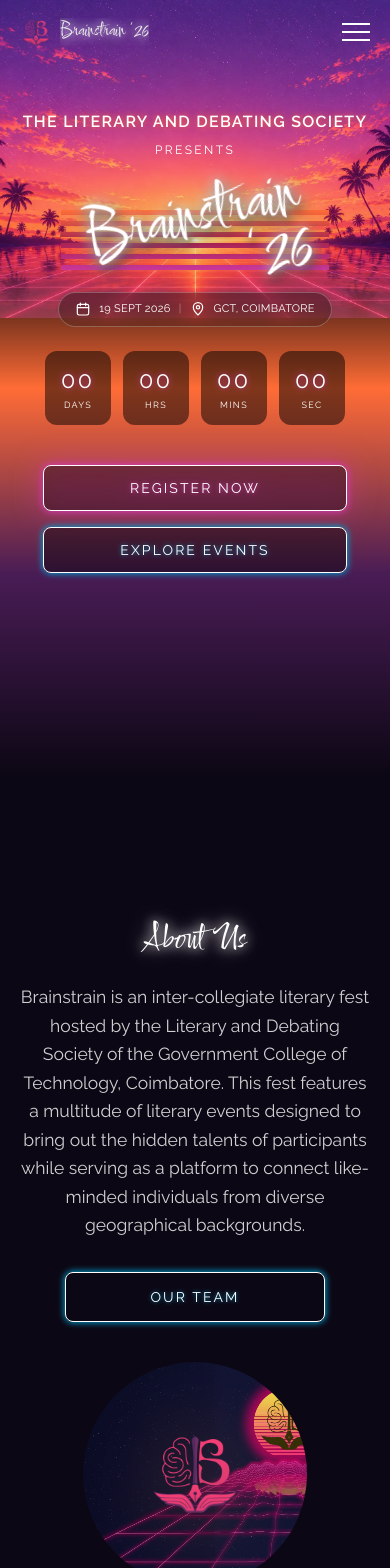
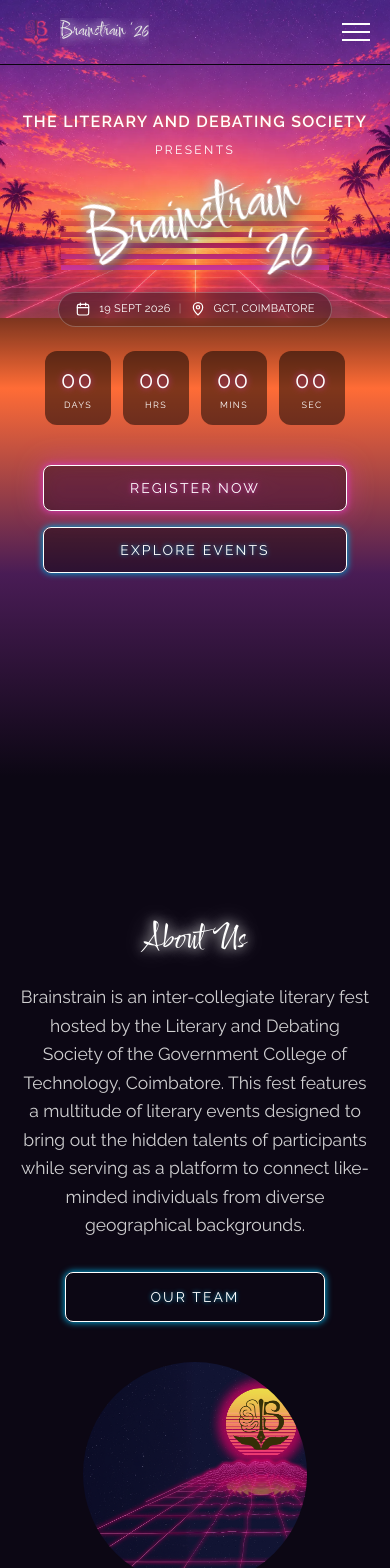
Before and after one commit to itzmani05-cmd/Brainstrain-26, a React (Vite) app: page / in a window 390 px wide. Shown: the top 1568 px of the page. Built offline with nearby package versions, Linux system fonts and the light colour scheme.

Commit message:
Refactor Footer and Navbar styles, update AboutSection image properties, modify event data, and add new logo asset

```diff
--- a/src/components/Footer.jsx
+++ b/src/components/Footer.jsx
@@ -10,15 +10,15 @@ export default function Footer() {
   return (
     <footer id="contact" className="relative overflow-hidden bg-bs-black pb-10 pt-24 sm:pt-32">
       <div className="relative mx-auto max-w-6xl px-6 sm:px-10">
-        <div className="w-full max-w-sm sm:max-w-md md:ml-auto md:mr-[4%] md:max-w-lg">
+        <div className="w-auto w-full max-w-sm text-center sm:max-w-md md:mx-0 md:ml-auto md:mr-[4%] md:max-w-lg md:text-left">
           <h2 className="font-script text-glow-white -rotate-6 text-5xl text-white sm:text-6xl">
             Contact
           </h2>
 
-          <div className="relative mx-auto mt-2 aspect-[677/882] w-full sm:mt-1">
+          <div className="relative mx-auto mt-2 aspect-[677/500] w-full sm:mt-1 sm:aspect-[677/882]">
 
 
-            <div className="absolute left-[44%] top-[46%] z-[5] w-[58%] -translate-x-1/2 -translate-y-1/2 text-center">
+            <div className="absolute left-1/2 top-[46%] z-[5] w-[58%] -translate-x-1/2 -translate-y-1/2 text-center sm:left-[44%]">
               <div className="flex flex-col items-center gap-3">
                 {contacts.map((c) => (
                   <div key={c.name} className="flex flex-col items-center gap-0.5">
--- a/src/components/Navbar.jsx
+++ b/src/components/Navbar.jsx
@@ -61,7 +61,7 @@ export default function Navbar() {
       </div>
 
       <div
-        className={`grid transition-[grid-template-rows] duration-300 ease-out md:hidden ${
+        className={`grid bg-bs-black/95 transition-[grid-template-rows] duration-300 ease-out md:hidden ${
           open ? "grid-rows-[1fr]" : "grid-rows-[0fr]"
         }`}
       >
--- a/src/components/home/AboutSection.jsx
+++ b/src/components/home/AboutSection.jsx
@@ -34,14 +34,7 @@ export default function AboutSection() {
               src={bgGridSun}
               alt=""
               aria-hidden
-              className="pointer-events-none h-full w-full object-cover object-[45%_20%]"
-            />
-
-            <img
-              src={bsLogo}
-              alt=""
-              aria-hidden
-              className="absolute inset-0 z-10 m-auto h-25 w-25 object-contain drop-shadow-[0_0_45px_rgba(255,140,60,0.55)] sm:h-20 sm:w-20"
+              className="pointer-events-none h-full w-full object-cover object-[65%_15%]"
             />
           </div>
         </div>
--- a/src/data/events.json
+++ b/src/data/events.json
@@ -217,10 +217,6 @@
       {
         "name": "Revetha K",
         "phone": "9385388128"
-      },
-      {
-        "name": "Yonah Selcy",
-        "phone": "9944768366"
       }
     ],
     "prize_pool": "Rs.1000",
@@ -253,6 +249,10 @@
       {
         "name": "Maharaja",
         "phone": "9585611573"
+      },
+      {
+        "name": "Yonah Selcy",
+        "phone": "9944768366"
       }
     ],
     "prize_pool": "Rs.1500",
@@ -289,6 +289,10 @@
       {
         "name": "Maharaja",
         "phone": "9585611573"
+      },
+      {
+        "name": "Yonah Selcy",
+        "phone": "9944768366"
       }
     ],
     "prize_pool": "Rs.1500",
```
Also changed, not shown: src/assets/bs-logo-1.png (added).
